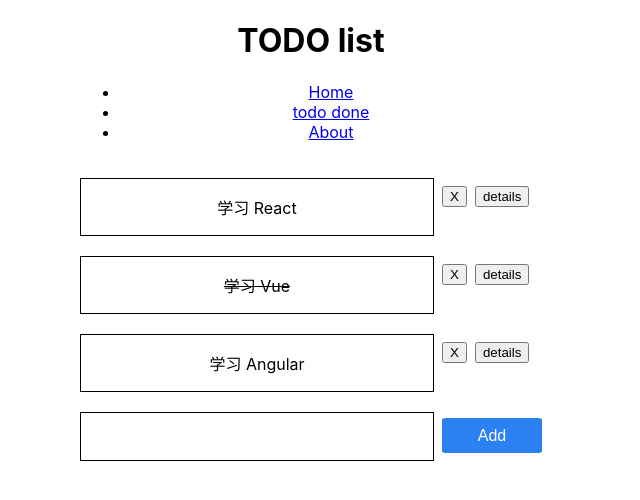
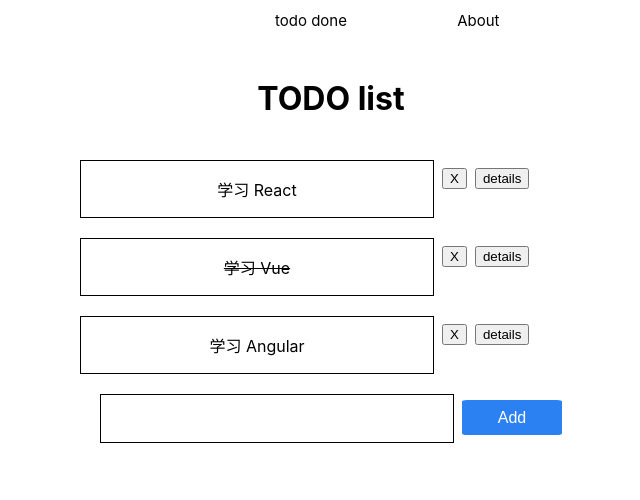
Before and after one commit to tjx01/day10_todoList, a React (Create React App) app: page / in a window 1280 px wide. Shown: the top 500 px of the page, without its empty margins (329-969 px from the left). Built offline with nearby package versions, Linux system fonts and the light colour scheme.

Commit message:
refactor: css update

```diff
--- a/src/App.js
+++ b/src/App.js
@@ -15,7 +15,6 @@ function App() {
     const [state, dispatch] = useReducer(todoReducer, initState);
     return (
         <div>
-            <h1>TODO list</h1>
             <TodoContext.Provider value={{state, dispatch}}>
                 <RouterProvider router={routes}/>
             </TodoContext.Provider>
--- /dev/null
+++ b/src/layouts/DefaultLayout.css
@@ -0,0 +1,57 @@
+nav ul {
+    display: flex;
+    width: 100%;
+    margin: 0;
+    padding: 0;
+    list-style: none;
+    background: var(--nav-bg);
+}
+
+nav li {
+    flex: 1;
+}
+
+nav a {
+    display: block;
+    padding: 12px 0;
+    text-align: center;
+    color: var(--nav-color);
+    text-decoration: none;
+    font-size: 15px;
+    line-height: 1.2;
+    transition: background var(--transition), color var(--transition);
+}
+
+nav a:hover,
+nav a:focus-visible {
+    background: var(--nav-hover-bg);
+    color: var(--nav-hover-color);
+    outline: none;
+}
+
+nav a.active {
+    background: var(--nav-active-bg);
+    color: #fff;
+    font-weight: 600;
+}
+
+/* Main area grows */
+main {
+    flex: 1;
+    width: min(100%, 960px);
+    margin: 0 auto;
+    padding: 16px 20px 40px;
+}
+
+@media (max-width: 640px) {
+    nav ul {
+        flex-direction: column;
+    }
+    nav li {
+        flex: none;
+    }
+    nav a {
+        text-align: left;
+        padding: 14px 16px;
+    }
+}
--- a/src/layouts/DefaultLayout.jsx
+++ b/src/layouts/DefaultLayout.jsx
@@ -1,7 +1,8 @@
 import {NavLink, Outlet} from "react-router";
+import "./DefaultLayout.css"
 
 export function DefaultLayout() {
-    return <div>
+    return <div className={"app-container"}>
         <header>
             <nav>
                 <ul>
@@ -12,6 +13,7 @@ export function DefaultLayout() {
             </nav>
         </header>
         <main>
+            <h1>TODO list</h1>
             <Outlet/>
         </main>
     </div>;
```
